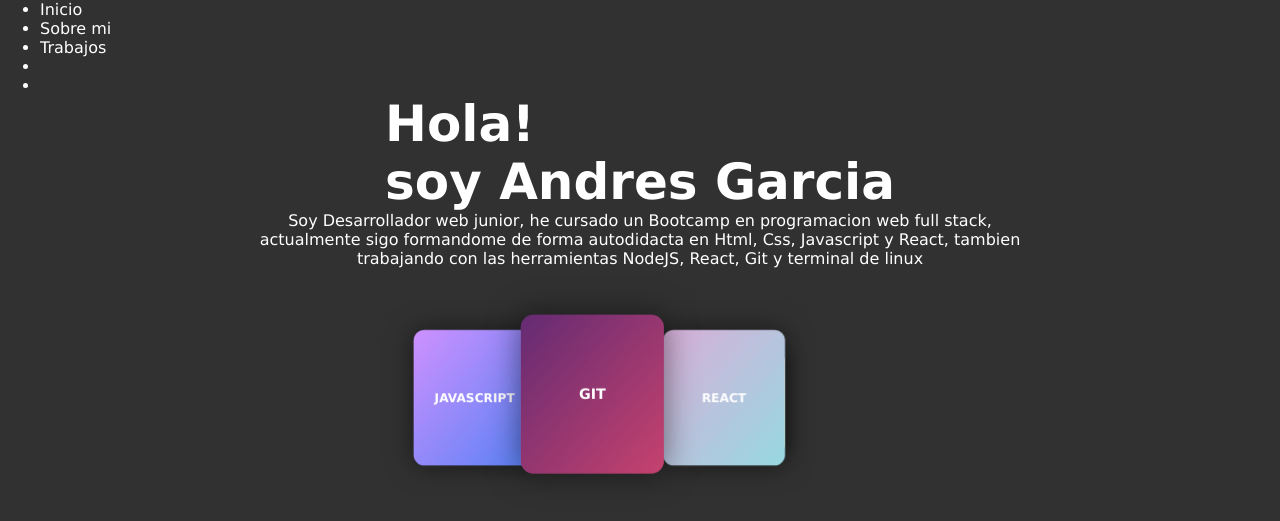
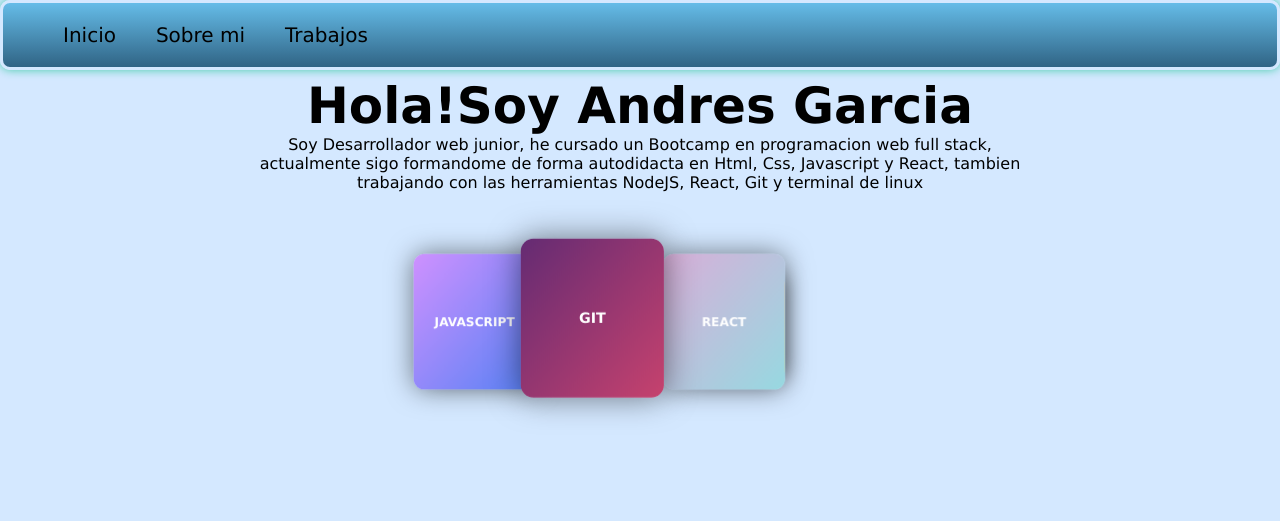
Before and after one commit to S1t0/Proyectos, a plain HTML site: page Portfolio/index.html in a window 1280 px wide. Drawn offline with Linux system fonts and the light colour scheme.

Commit message:
Modificando portfolio

```diff
--- a/Portfolio/index.html
+++ b/Portfolio/index.html
@@ -10,20 +10,17 @@
     <title>Andres Garcia, Junior Developer Web</title>
   </head>
   <body>
-    <header class="menu">
+    <header class="header">
         <nav>
             <ul>
                 <li><a href="#">Inicio</a></li>
                 <li><a href="#">Sobre mi</a></li>
-                <li><a href="#"></a>Trabajos</li>
-                <li><a href="#"></a></li>
-                <li><a href="#"></a></li>
-
+                <li><a href="#">Trabajos</a></li>
             </ul>
         </nav>
     </header>
-    <h1 class="titulo">Hola!<br> soy Andres Garcia</h1>
-    <div class="menu"></div>
+    <br>
+    <h1 class="titulo"><br>Hola!Soy Andres Garcia</h1>
     <div>
       <p class="descripcion">
         Soy Desarrollador web junior, he cursado un Bootcamp en programacion web
@@ -35,12 +32,12 @@
     <div class="conteudo">
       <div class="carrosel">
         <div class="caixa__card cc__1">PROGRAMADOR WEB</div>
-        <div class="caixa__card cc__2"><a class="enlace" href="https://developer.mozilla.org/es/docs/Web/HTML">HTML</a></div>
-        <div class="caixa__card cc__3"><a class="enlace" href="https://developer.mozilla.org/es/docs/Web/CSS">CSS</a></div>
-        <div class="caixa__card cc__4"><a class="enlace" href="https://developer.mozilla.org/es/docs/Web/JavaScript">JAVASCRIPT</a></div>
-        <div class="caixa__card cc__5"><a class="enlace" href="https://git-scm.com/">GIT</a></div>
-        <div class="caixa__card cc__6"><a class="enlace" href="https://es.reactjs.org/">REACT</a></div>
-        <div class="caixa__card cc__7"><a class="enlace" href="https://nodejs.org/en/">NODE <br>JS</a></div>
+        <div class="caixa__card cc__2"><a class="enlace" href="https://developer.mozilla.org/es/docs/Web/HTML" target="_blank">HTML</a></div>
+        <div class="caixa__card cc__3"><a class="enlace" href="https://developer.mozilla.org/es/docs/Web/CSS" target="_blank">CSS</a></div>
+        <div class="caixa__card cc__4"><a class="enlace" href="https://developer.mozilla.org/es/docs/Web/JavaScript target="_blank"">JAVASCRIPT</a></div>
+        <div class="caixa__card cc__5"><a class="enlace" href="https://git-scm.com/" target="_blank">GIT</a></div>
+        <div class="caixa__card cc__6"><a class="enlace" href="https://es.reactjs.org/" target="_blank">REACT</a></div>
+        <div class="caixa__card cc__7"><a class="enlace" href="https://nodejs.org/en/" target="_blank">NODE <br>JS</a></div>
         <div class="caixa__card cc__8">
           <img src="Imagenes/icono.png" width="40px" />
         </div>
--- a/Portfolio/style.css
+++ b/Portfolio/style.css
@@ -1,17 +1,17 @@
 body {
-  background-color: #313131;
+  background-color: #D4E8FF;
 }
 .titulo {
   font-size: 50px;
   display: flex;
-  color: white;
+  color: black;
   justify-content: center;
 
 }
 .descripcion {
   width: 100vh;
   display: flex;
-  color: white;
+  color: black;
   flex-direction: center;
   justify-content: center;
   text-align: center;
@@ -19,6 +19,37 @@ body {
 .descripcion {
   margin: auto;
 }
+.header{
+  background: linear-gradient(180deg, #65bce8 0%, #306485 100%);;
+  border: solid #D4E8FF 3px;
+  border-radius: 10px;
+  box-shadow: 0px 0px 10px #44ccaa;
+  width: 100%;
+  position: fixed;
+  z-index: 100;
+}
+nav {
+  float: left;
+}
+nav ul {
+  list-style: none;
+  overflow: hidden;
+}
+nav ul li {
+  float: left;
+  font-family: Arial, Helvetica, sans-serif;
+  font-size: 20px;
+}
+nav ul li a {
+    display: block;
+    padding: 20px;
+    color: black;
+    text-decoration: none;
+  }
+nav ul li :hover {
+    color:#D4E8FF;
+
+  }
 
 * {
   font-family: "Verdana", sans-serif;
@@ -32,11 +63,9 @@ body {
   color: #fff;
 }
 
-a{
-    text-decoration: none;
+a {
+  text-decoration: none;
 }
-
-
 
 .carrosel {
   -webkit-perspective: 350px;
```
